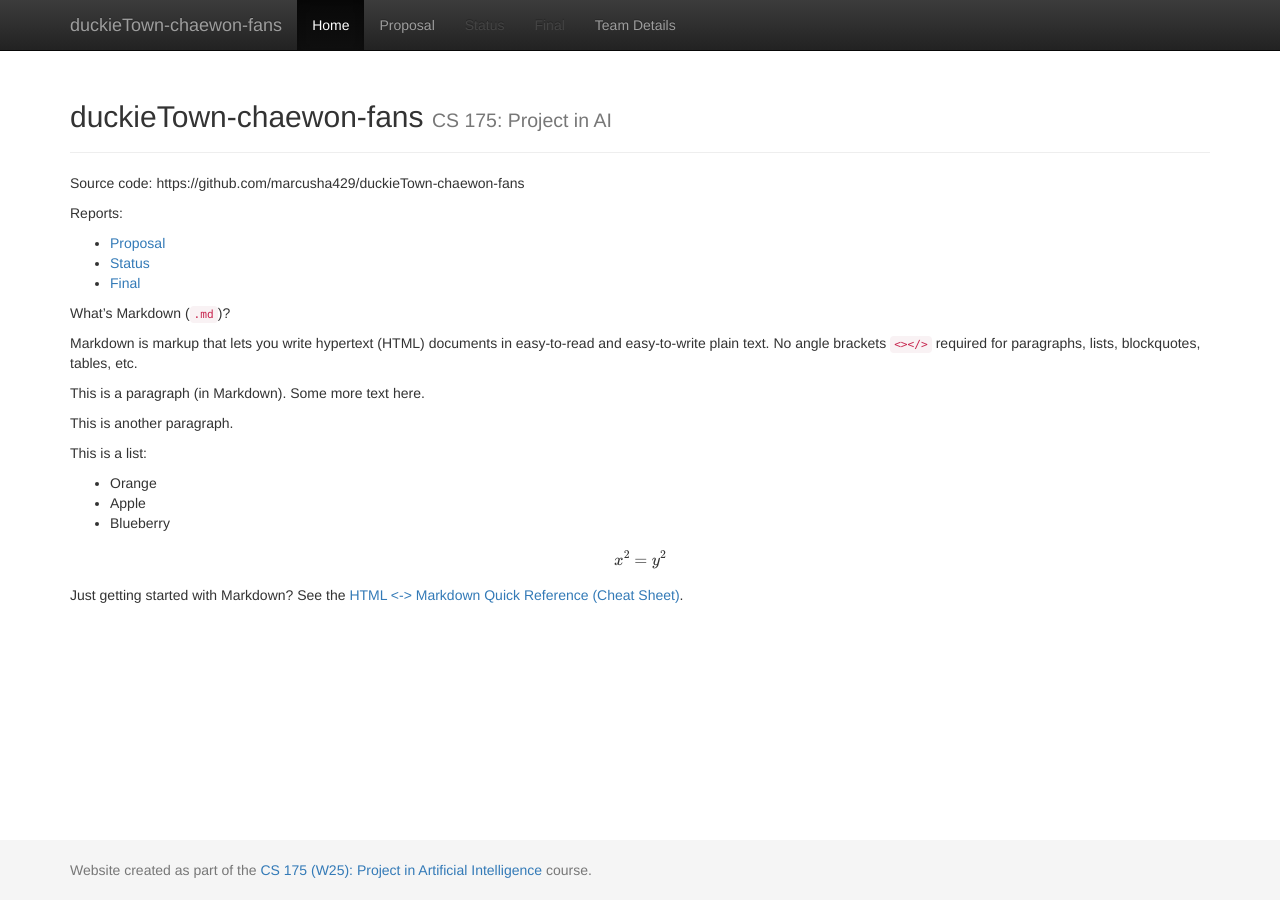
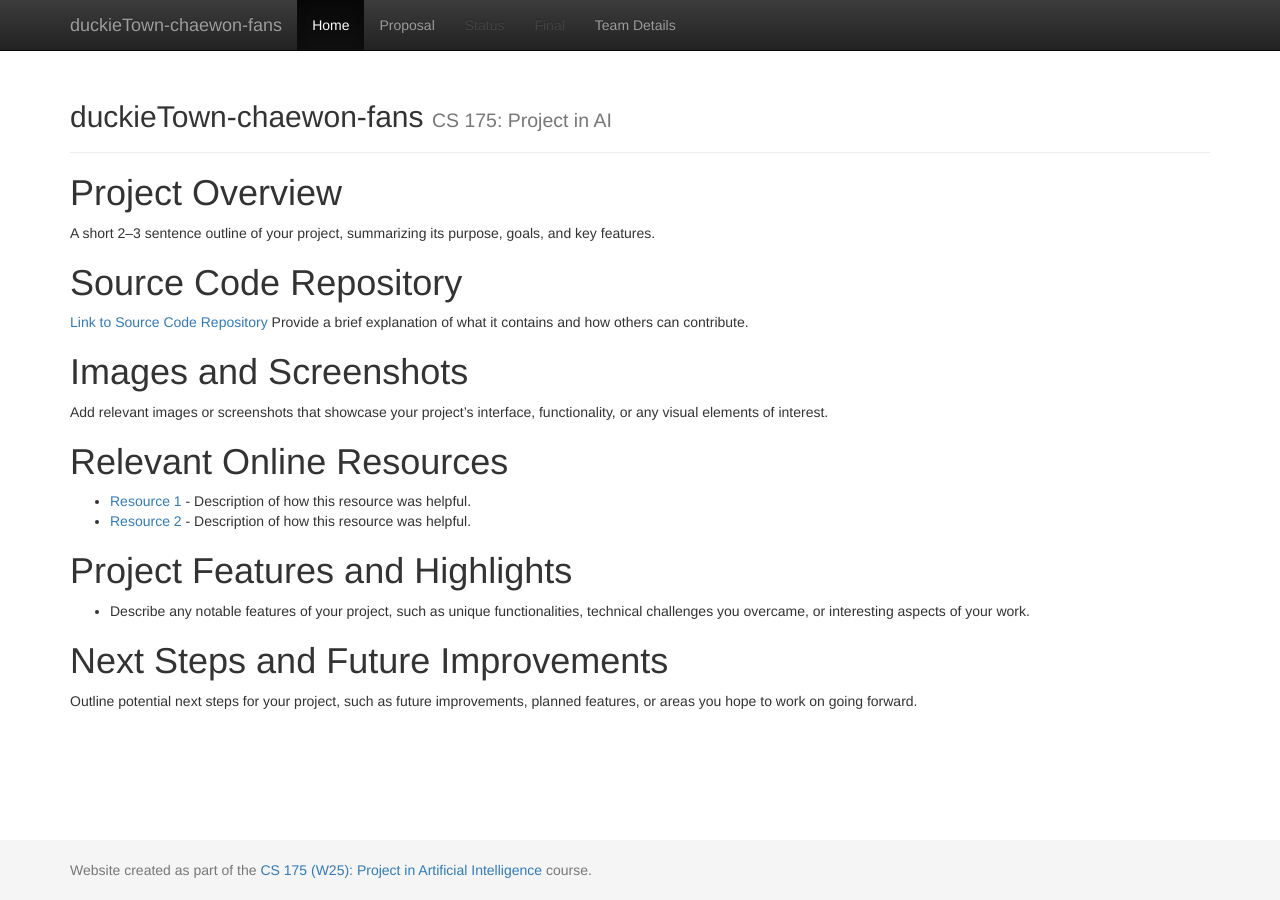
Before and after one commit to marcusha429/duckietown-chaewon-fans, a Jekyll site: the page built from docs/index.md, in a window 1280 px wide. Built offline with Jekyll 4.4.1, drawn with Linux system fonts in a browser that asks for light colours; our own code applies the rules of GitHub Pages for plain Markdown files; formulas are drawn with MathJax 3.

Commit message:
Add generic template

```diff
--- a/docs/index.md
+++ b/docs/index.md
@@ -1,40 +1,19 @@
----
-layout: default
-title:  Home
----
+# Project Overview
+A short 2–3 sentence outline of your project, summarizing its purpose, goals, and key features.
 
-Source code: https://github.com/marcusha429/duckieTown-chaewon-fans
+# Source Code Repository
+[Link to Source Code Repository](https://github.com/marcusha429/duckietown-chaewon-fans/tree/main)
+Provide a brief explanation of what it contains and how others can contribute.
 
-Reports:
+# Images and Screenshots
+Add relevant images or screenshots that showcase your project’s interface, functionality, or any visual elements of interest.
 
-- [Proposal](proposal.html)
-- [Status](status.html)
-- [Final](final.html)
+# Relevant Online Resources
+- [Resource 1](#) - Description of how this resource was helpful.
+- [Resource 2](#) - Description of how this resource was helpful.
 
-What's Markdown (`.md`)?
+# Project Features and Highlights
+- Describe any notable features of your project, such as unique functionalities, technical challenges you overcame, or interesting aspects of your work.
 
-Markdown is markup that lets you write hypertext (HTML) documents
-in easy-to-read and easy-to-write plain text.
-No angle brackets `<></>` required for
-paragraphs, lists, blockquotes, tables, etc.
-
-
-This is a paragraph (in Markdown). Some more
-text here.
-
-This is another paragraph.
-
-This is a list:
-
-- Orange
-- Apple
-- Blueberry
-
-$$x^2 = y^2$$
-
-
-Just getting started with Markdown?
-See the [HTML <-> Markdown Quick Reference (Cheat Sheet)][quickref].
-
-
-[quickref]: https://github.com/mundimark/quickrefs/blob/master/HTML.md
+# Next Steps and Future Improvements
+Outline potential next steps for your project, such as future improvements, planned features, or areas you hope to work on going forward.
```
